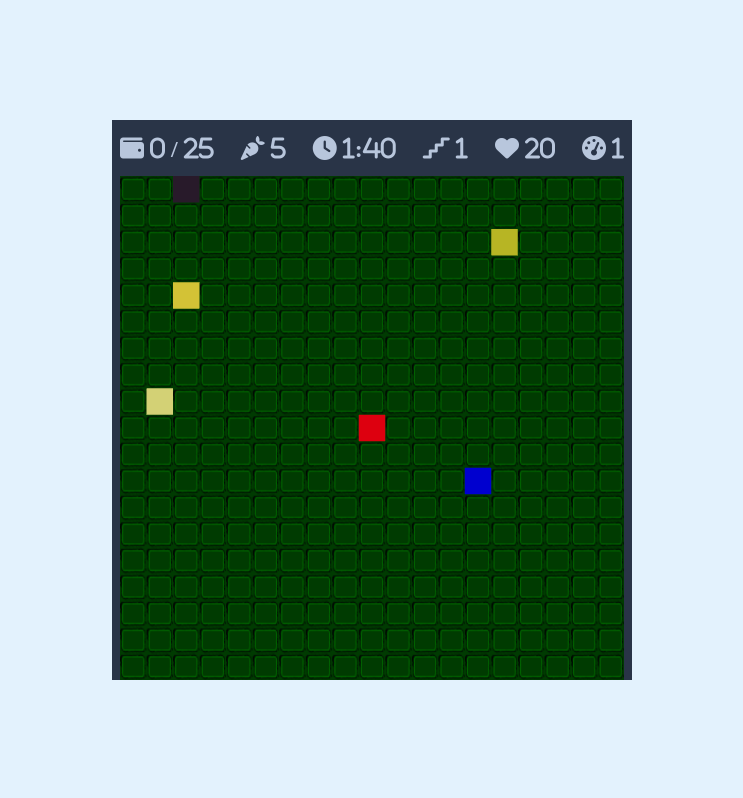
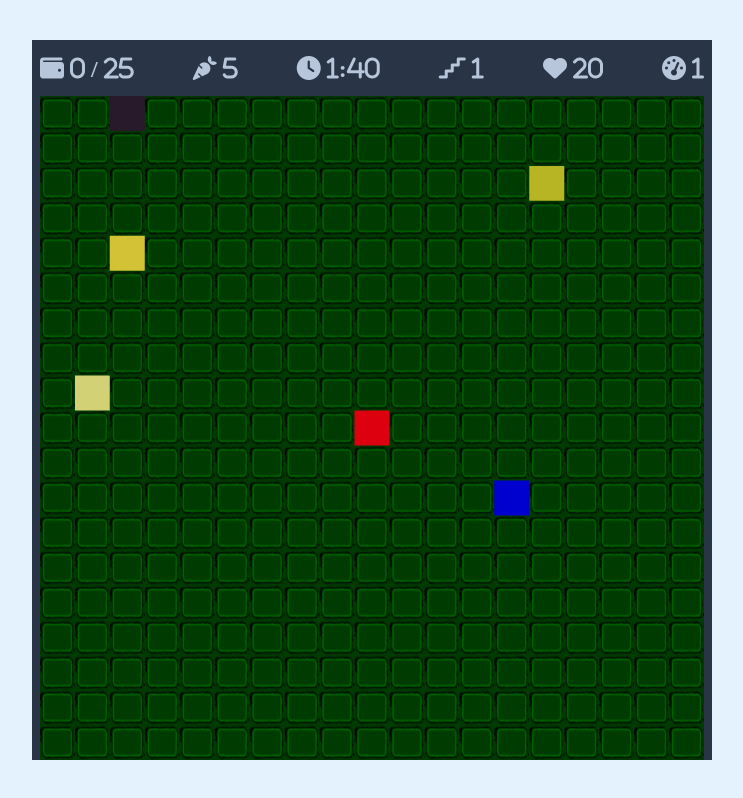
Before and after one commit to arybary/game_snake, a React (Vite) app: page / in a window 1280 px wide. Shown: the whole page, without its empty margins (268-1011 px from the left). Built offline with nearby package versions, Linux system fonts and the light colour scheme.

Commit message:
made larger playground css

```diff
--- a/style.css
+++ b/style.css
@@ -15,8 +15,8 @@ body {
   background: #e3f2fd;
 }
 .wrapper {
-  width: 65vmin;
-  height: 70vmin;
+  width: 85vmin;
+  height: 90vmin;
   display: flex;
   flex-direction: column;
   overflow: hidden;
```
